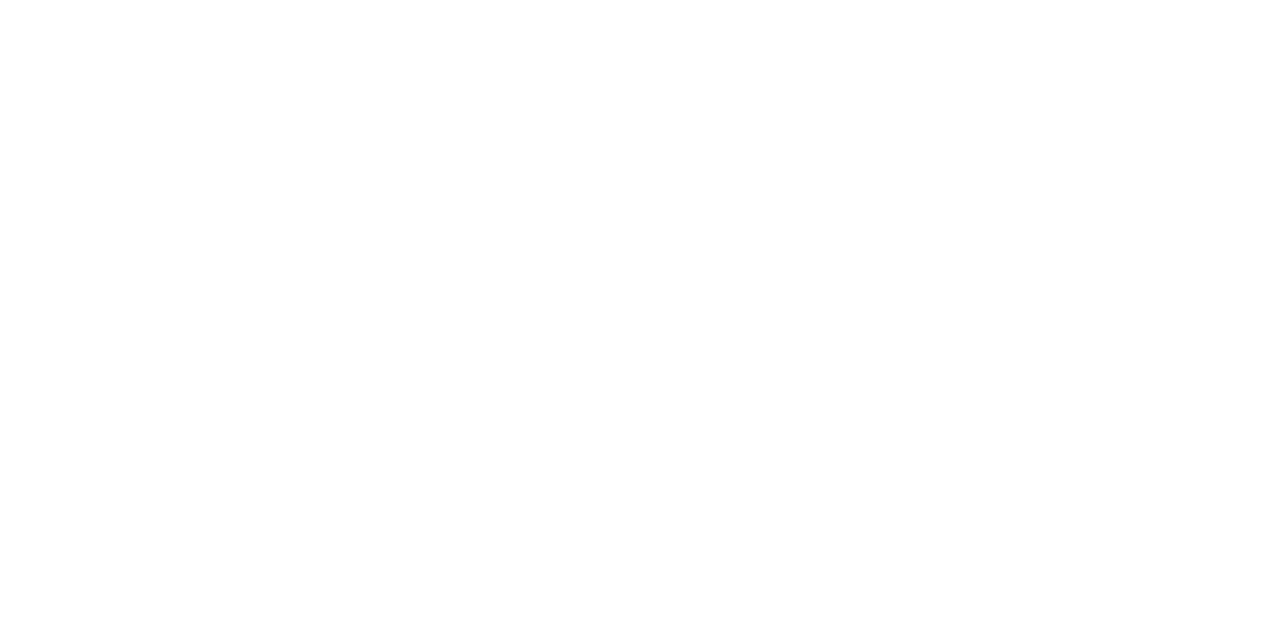
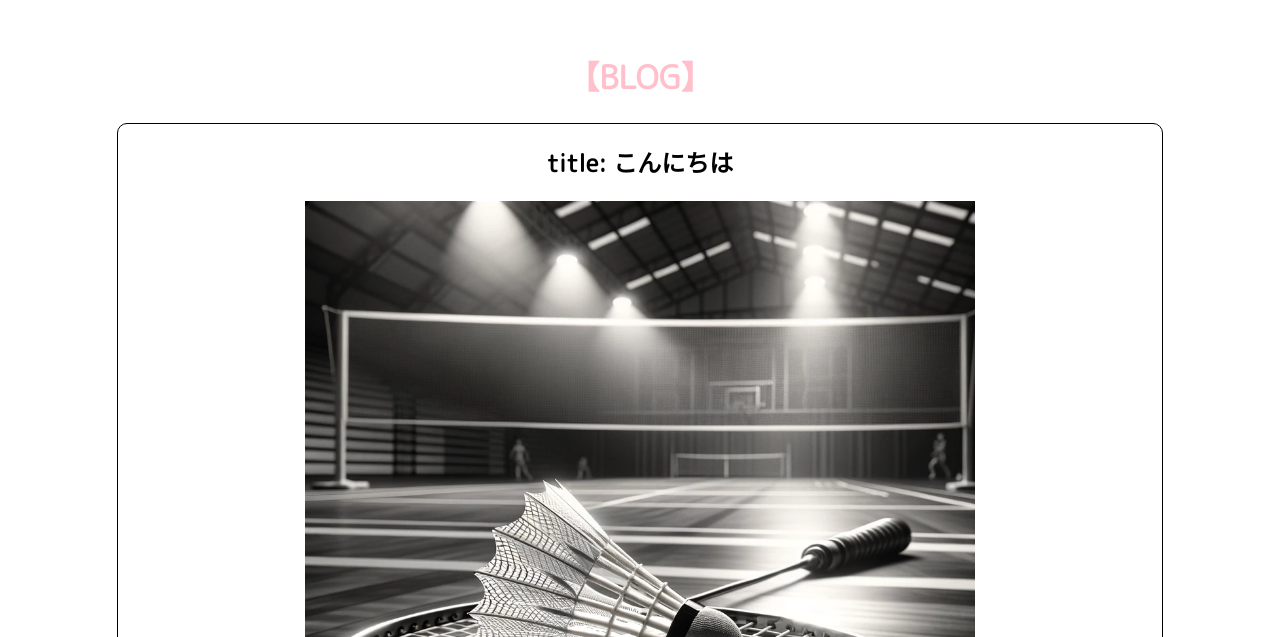
Before and after one commit to show-creater/HanetsukiBlacks, a React (Create React App) app in the folder frontend/: page / in a window 1280 px wide. Shown: the part 2163-2800 px from the top of the page. Before the commit the page ends 2337 px from the top, so only its background shows below. Built offline with nearby package versions, Linux system fonts and the light colour scheme; a web font is replaced by a local one.

Commit message:
ちょっと進めた

```diff
--- a/frontend/src/App.css
+++ b/frontend/src/App.css
@@ -65,15 +65,18 @@
 .body {
   /* height: 600px; */
   position: relative;
-  z-index: -1;
-  height: 800px;
+  z-index: -0.5;
   font-family: "M PLUS Rounded 1c";
   color: white;
   text-align: left;
+  flex-direction: column;
 }
 
 .body-top {
   margin-left: 20px;
+  height: 400%;
+  margin-bottom: 200px;
+  margin-top: 200px;
 }
 
 .Body-image {
@@ -85,6 +88,43 @@
   z-index: -100;
 }
 
+.body-middle-top {
+  min-height: 100vh;
+  color: pink;
+  background-color: white;
+  z-index: 1;
+  flex-direction: column;
+  align-items: center;
+  display: flex;
+  padding-bottom: 100px;
+}
+
+.Blog {
+  text-align: center;
+  color: black;
+  z-index: 1;
+  border-width: 2;
+  width: 80%;
+  border: 1px solid black;
+  border-radius: 10px;
+  padding-left: 10px;
+  padding-right: 10px;
+}
+
+.Blog-image {
+  width: 670px;
+}
+
+.body-middle {
+  z-index: 100;
+  background-color: white;
+  color: pink;
+  height: 80vh;
+  padding-top: 30px;
+  background-color: #242424;
+  padding-left: 10px;
+}
+
 @keyframes App-logo-spin {
   from {
     transform: rotate(0deg);
--- a/frontend/src/App.js
+++ b/frontend/src/App.js
@@ -12,7 +12,7 @@
         </div>
         <div className="header-body">
           <h1 className="header-title">羽月BLACKS</h1>
-          <h2 className="header-subtitle">- 台中バドミントンチーム -</h2>
+          <h2 className="header-subtitle">- 台中バドミントンコミュニティ -</h2>
           <img src={TopImage} alt="TopImage" className="Top-image"/>
         </div>
       </header>
@@ -24,6 +24,28 @@
           <h2>興味のある方は是非～♪</h2>
           <img src={BodyImage} alt="BodyImage" className="Body-image"/>
         </div>
+        <div className="body-middle-top">
+          <h1>【BLOG】</h1>
+          <div className="Blog">
+            <h2>title: こんにちは</h2>
+            <img src={BodyImage} alt="BodyImage" className="Blog-image"/>
+            <h3>content: こんにちは。羽月BLACKSです。この度サイトを作成しました。興味があったら是非連絡をください！</h3>
+          </div>
+        </div>
+        <div className="body-middle">
+         <h2>【大都會永春館】</h2>
+          <h2>場所：408台中市南屯區文心南五路三段392巷31號</h2>
+          <h2>時間：毎週日曜日12:00~15:00(コート1、2)</h2>
+          <h2>＊マイラケットなくても大丈夫です。シューズは各自ご持参ください。</h2>
+          <h2>＊費用：男性300NTD／女性200NTD</h2>
+          <h2>【アクセス】</h2>
+          <h2>タクシー：西区から約10~15分(200元前後)</h2>
+          <h2>バス：①忠明國中(199竹坑口)→向上永春東七路口</h2>
+          <h2>→徒歩7分程→大都會永春館(計約40分ほど)</h2>
+          <h2>②忠明高中→仁友停車場(72台中客運)</h2>
+          <h2>→黎明公益路口→徒歩約7分</h2>
+          <h2>大都會永春館電話：0423823353</h2>
+        </div>
       </div>
     </div>
   );
```
